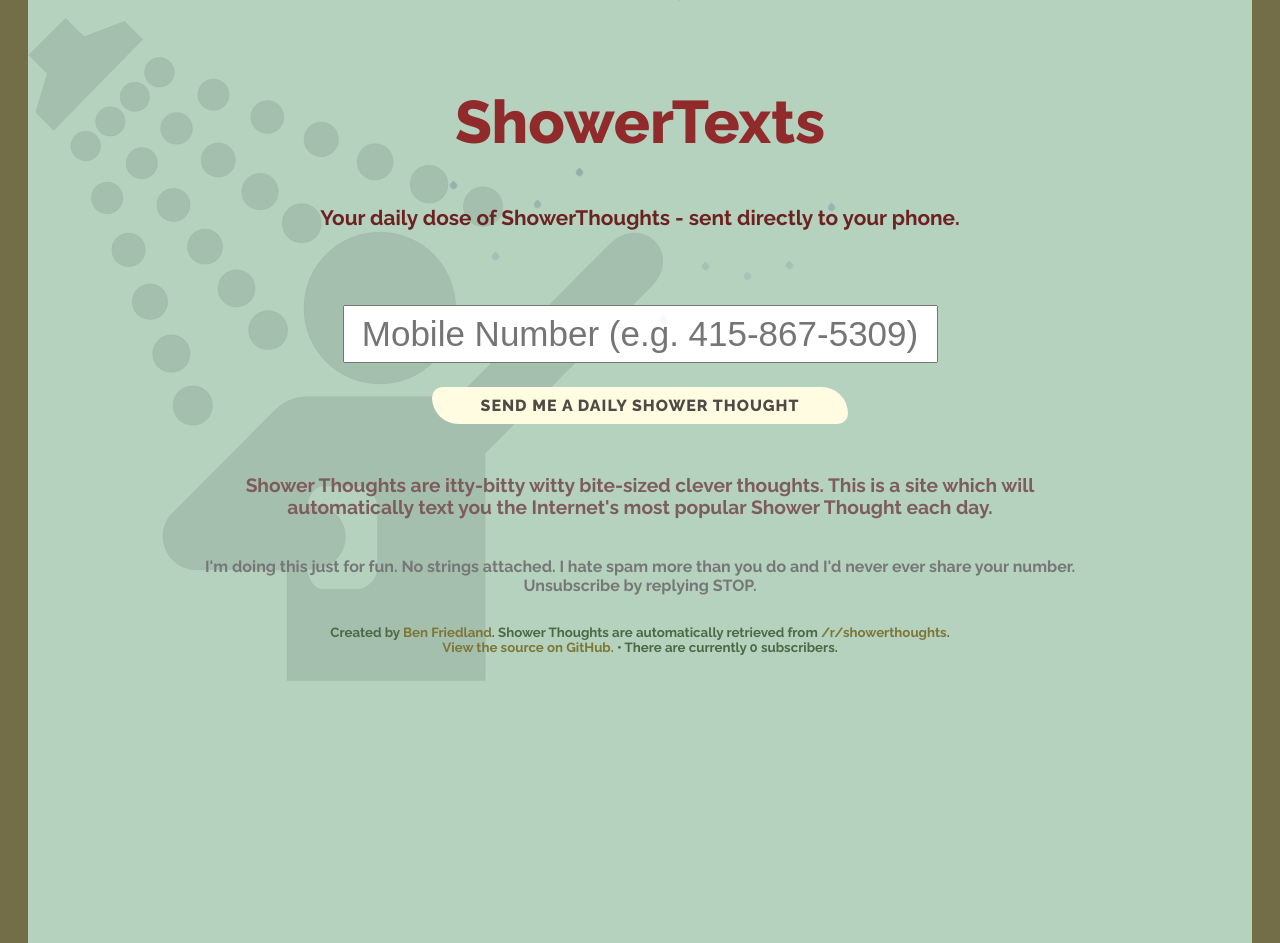
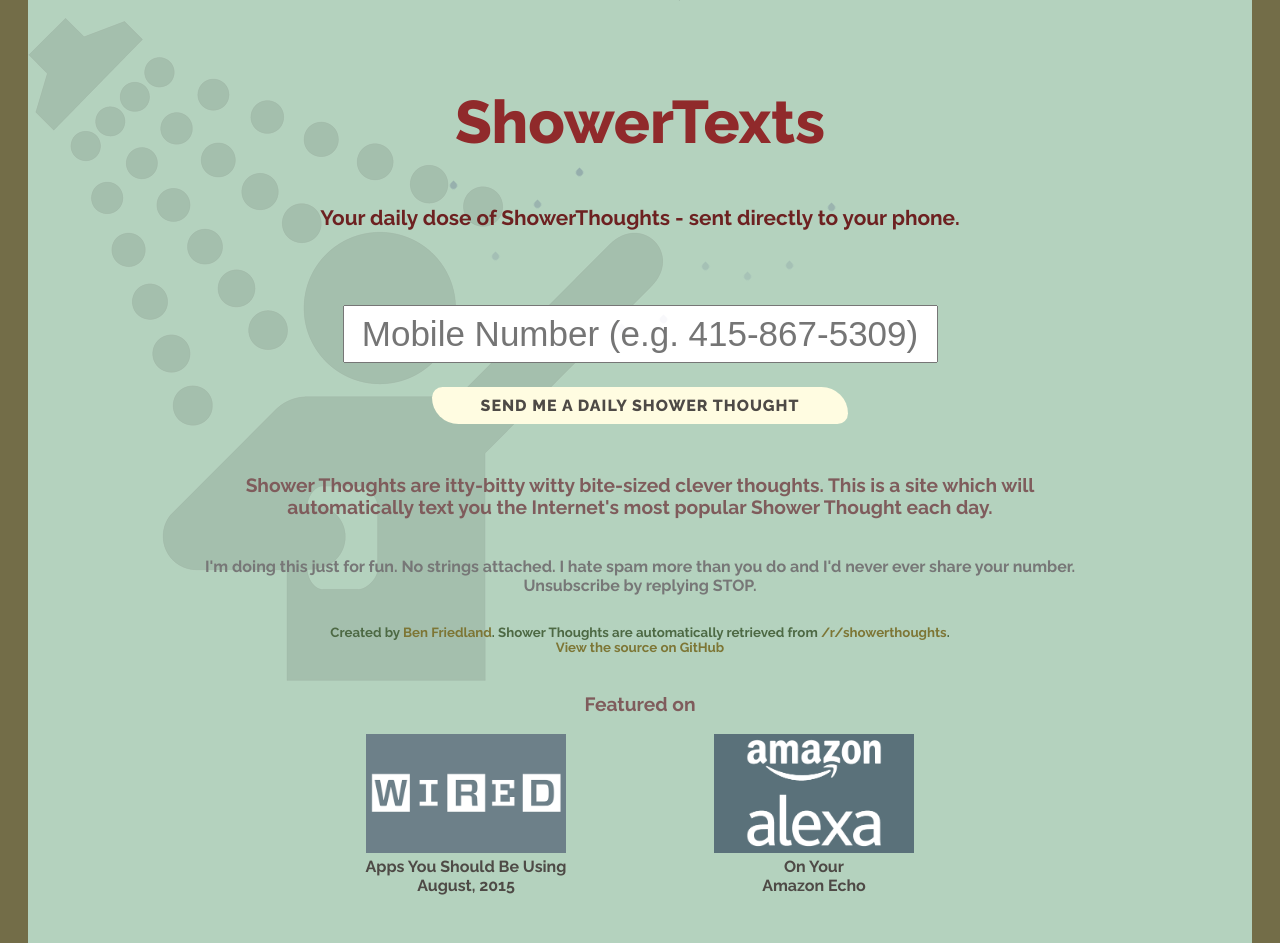
Before and after one commit to ben174/showertexts, a Django app: page / in a window 1280 px wide. Shown: the part 21-964 px from the top of the page. Run offline with Django 3.2, Linux system fonts and the light colour scheme; data that the repository does not hold is empty; some libraries are stand-ins or nearby versions.

Commit message:
Branding

```diff
--- a/showertexts/static/css/landing.css
+++ b/showertexts/static/css/landing.css
@@ -32,6 +32,26 @@ h1 {
 h2 {
     max-width: 44em;
     margin: 2em auto;
+    font-size: 1.2em;
+    color: #7F5C5C;
+}
+
+h3, h4 {
+    color: #777;
+    margin-bottom: 30px;
+}
+
+h5 {
+    color: #4D6944;
+}
+
+h5>a {
+    color: #7D7635;
+}
+
+h6 {
+    max-width: 44em;
+    margin: 2em auto 1em auto;
     font-size: 1.2em;
     color: #7F5C5C;
 }
@@ -77,20 +97,6 @@ input {
     padding: 7px;
 }
 
-
-h3, h4 {
-    color: #777;
-    margin-bottom: 30px;
-}
-
-h5 {
-    color: #4D6944;
-    margin-bottom: 150px;
-}
-
-h5>a {
-    color: #7D7635;
-}
 
 #thought {
     font-size: 1.3em;
@@ -141,3 +147,14 @@ h5>a {
     0%   {top: 0px; opacity: 0.2;}
     100% {top: 200px; opacity: 0.0; }
 }
+
+#left {
+    width: 30%;
+    display: inline-block;
+    font-weight: bold;
+}
+#right {
+    width: 30%;
+    display: inline-block;
+    font-weight: bold;
+}
--- a/showertexts/static/js/landing.js
+++ b/showertexts/static/js/landing.js
@@ -2,8 +2,6 @@
     var init = function() {
         $("#subscribe").click(subscribe);
         setInterval(rotateThought, 6000);
-        setInterval(updateCount, 10000);
-        updateCount();
         $("#sms_number").keyup(smsNumberKeyup);
         for (var i = 10; i < $('.rain').width() - 70; i += 35) {
             var delay = getRandomInt(0, 1000);
--- a/showertexts/templates/landing.html
+++ b/showertexts/templates/landing.html
@@ -2,43 +2,69 @@
 <!DOCTYPE html>
 <html>
 <head>
-    <meta charset="UTF-8" />
+    <meta charset="UTF-8"/>
     <title>Shower Texts - Your daily dose of Shower Thoughts</title>
     <script src="https://code.jquery.com/jquery-2.1.4.min.js"></script>
     <script src="{% static 'js/landing.js' %}"></script>
     <link href="{% static 'css/landing.css' %}" rel="stylesheet">
     <link href="https://cdnjs.cloudflare.com/ajax/libs/animate.css/3.4.0/animate.min.css" rel="stylesheet">
-    <meta name="description" content="Shower Thoughts are quick short witty thoughts - this is a site which will automatically text you the most popular Shower Thought each day.">
+    <meta name="description"
+          content="Shower Thoughts are quick short witty thoughts - this is a site which will automatically text you the most popular Shower Thought each day.">
 </head>
 <body>
 <div id="main">
     <h1 id="heading" class="animated rubberBand"><a href="http://www.showertexts.com">ShowerTexts</a></h1>
+
     <div class="rain"></div>
     <h3 id="thought" class="animated">Your daily dose of ShowerThoughts - sent directly to your phone.</h3>
-      <input type="text" placeholder="Mobile Number (e.g. 415-867-5309)" id="sms_number" autocomplete="off"><br />
+    <input type="text" placeholder="Mobile Number (e.g. 415-867-5309)" id="sms_number" autocomplete="off"><br/>
     <a id="subscribe" href="#">Send me a daily shower thought</a>
+
     <h2>
         Shower Thoughts are itty-bitty witty bite-sized clever thoughts. This is a site which will automatically
         text you the Internet's most popular Shower Thought each day.
     </h2>
     <h4>
-        I'm doing this just for fun. No strings attached. I hate spam more than you do and I'd never ever share your number.<br />
+        I'm doing this just for fun. No strings attached. I hate spam more than you do and I'd never ever share your
+        number.<br/>
         Unsubscribe by replying <b>STOP</b>.
     </h4>
     <h5>
         Created by <a href="http://www.bugben.com">Ben Friedland</a>.
-        Shower Thoughts are automatically retrieved from <a href="http://reddit.com/r/showerthoughts">/r/showerthoughts</a>.<br />
-        <a href="http://www.github.com/ben174/showertexts">View the source on GitHub.</a> &bull;
-        There are currently <span id="count"></span> subscribers.
+        Shower Thoughts are automatically retrieved from <a href="http://reddit.com/r/showerthoughts">/r/showerthoughts</a>.<br/>
+        <a href="http://www.github.com/ben174/showertexts">View the source on GitHub</a>
     </h5>
+    <h6>Featured on</h6>
+    <div class="featured">
+        <div id="left">
+            <a href="http://www.wired.com/2015/08/4-new-apps-use-shower-texts-bar-roulette/">
+                <img src="{% static 'img/wired.png' %}" width="200"/><br/>
+                Apps You Should Be Using<br/>
+                August, 2015
+            </a>
+        </div><div id="right">
+            <a href="#">
+                <img src="{% static 'img/alexa.png' %}" width="200"/><br/>
+                On Your <br />
+                Amazon Echo
+            </a>
+        </div>
+    </div>
 </div>
 </body>
 </html>
 <script>
-  (function(i,s,o,g,r,a,m){i['GoogleAnalyticsObject']=r;i[r]=i[r]||function(){
-  (i[r].q=i[r].q||[]).push(arguments)},i[r].l=1*new Date();a=s.createElement(o),
-  m=s.getElementsByTagName(o)[0];a.async=1;a.src=g;m.parentNode.insertBefore(a,m)
-  })(window,document,'script','//www.google-analytics.com/analytics.js','ga');
+    (function (i, s, o, g, r, a, m) {
+        i['GoogleAnalyticsObject'] = r;
+        i[r] = i[r] || function () {
+                    (i[r].q = i[r].q || []).push(arguments)
+                }, i[r].l = 1 * new Date();
+        a = s.createElement(o),
+                m = s.getElementsByTagName(o)[0];
+        a.async = 1;
+        a.src = g;
+        m.parentNode.insertBefore(a, m)
+    })(window, document, 'script', '//www.google-analytics.com/analytics.js', 'ga');
 
     ga('create', 'UA-66121593-1', 'auto');
     ga('send', 'pageview');
```
Also changed, not shown: showertexts/static/img/alexa.png (added), showertexts/static/img/wired.png (added). Lines whose indentation alone changed are shown as unchanged.
